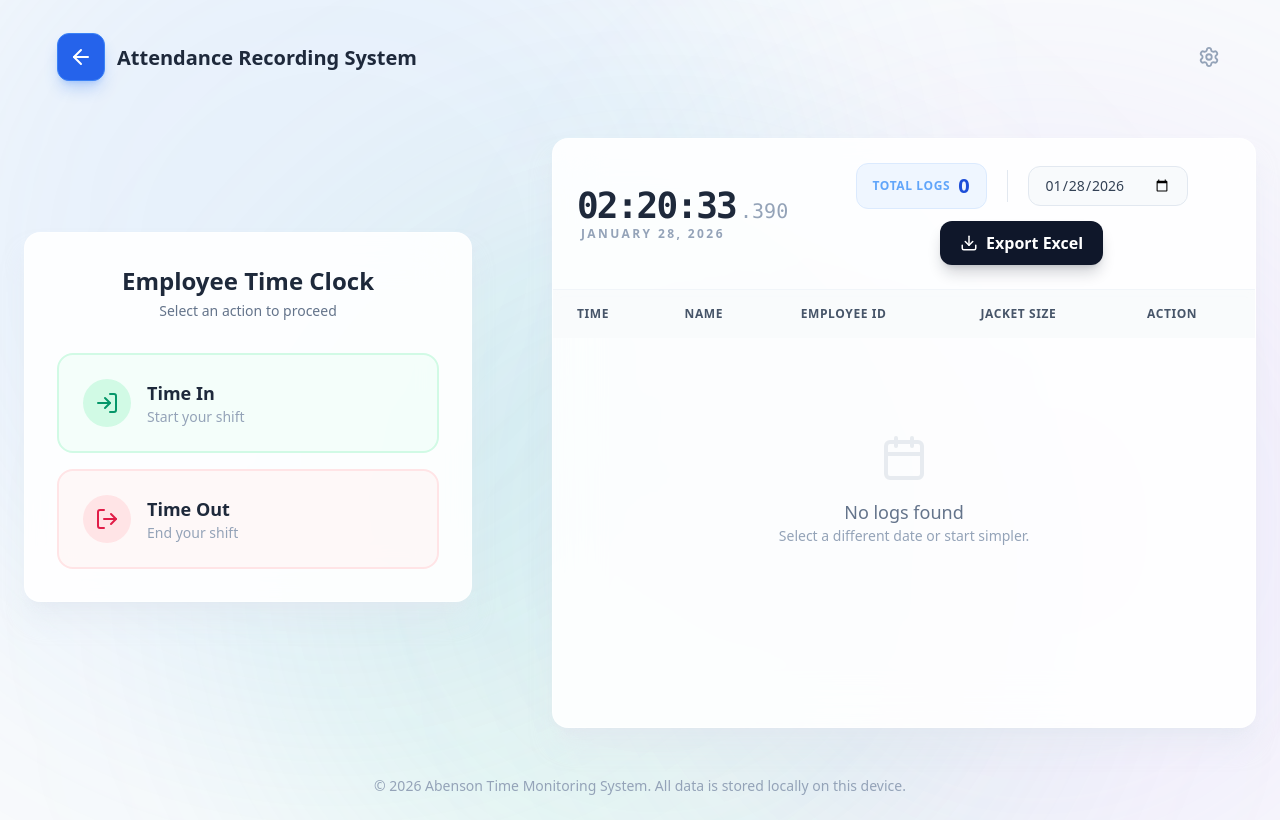
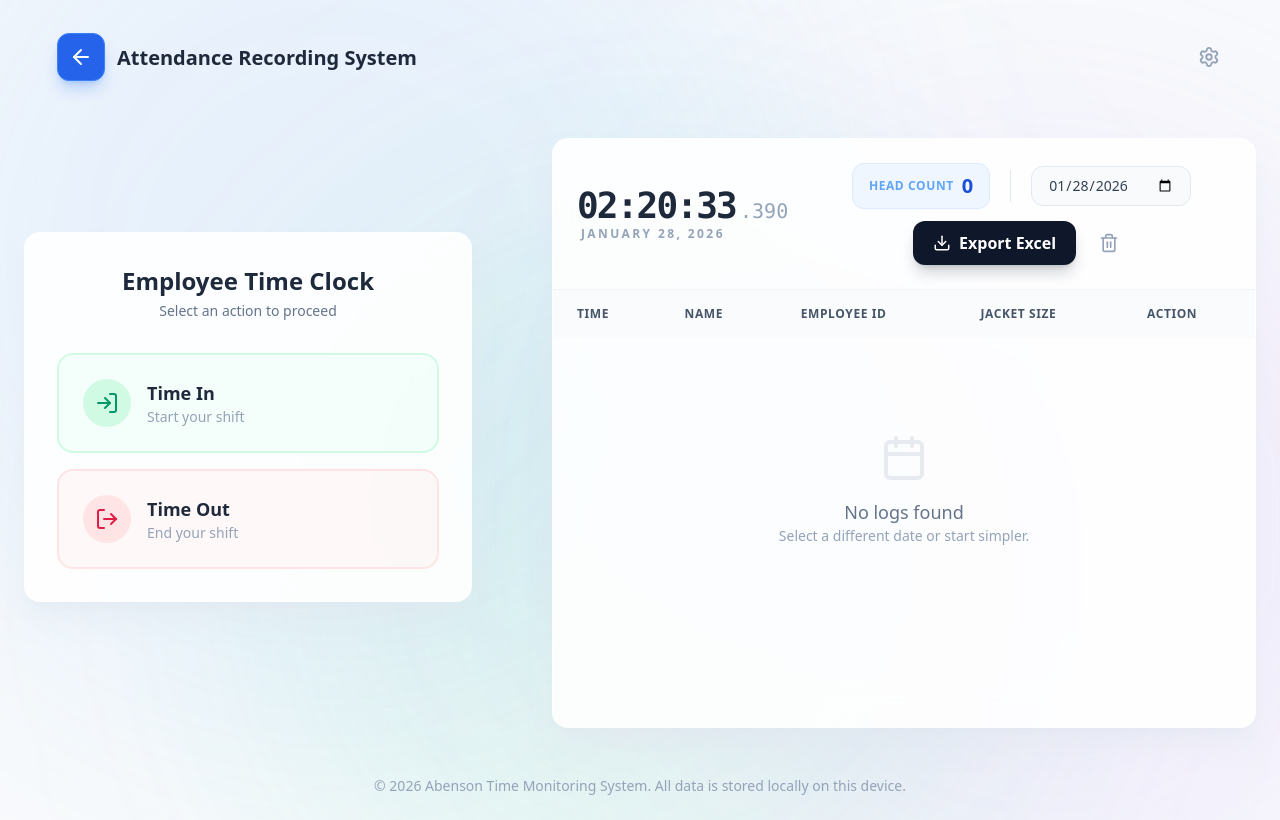
Before and after one commit to CodeJ3010803/Abenson-Time-Monitoring-System, a React (Vite) app: page / in a window 1280 px wide. Both pictures are taken after a click on the button 440 px from the left and 504 px from the top of the page. Built offline with nearby package versions, Linux system fonts and the light colour scheme.

Commit message:
feat: implement LogsTable component for displaying, filtering, and exporting employee time logs with a live clock.

```diff
--- a/src/components/LogsTable.jsx
+++ b/src/components/LogsTable.jsx
@@ -1,5 +1,5 @@
 import React, { useState, useEffect } from 'react';
-import { Download, Calendar } from 'lucide-react';
+import { Download, Calendar, Trash2 } from 'lucide-react';
 import { format, parseISO } from 'date-fns';
 import { exportLogsToExcel } from '../utils/excelExport';
 
@@ -61,8 +61,10 @@ export default function LogsTable({ logs, onClear, employees = [], showJacket =
 
                 <div className="flex flex-wrap items-center justify-center gap-3">
                     <div className="px-4 py-2 bg-blue-50 border border-blue-100 rounded-xl flex items-center gap-2">
-                        <span className="text-xs uppercase font-bold text-blue-400 tracking-wider">Total Logs</span>
-                        <span className="text-xl font-bold text-blue-700">{filteredLogs.length}</span>
+                        <span className="text-xs uppercase font-bold text-blue-400 tracking-wider">Head Count</span>
+                        <span className="text-xl font-bold text-blue-700">
+                            {new Set(filteredLogs.map(log => log.employeeId)).size}
+                        </span>
                     </div>
 
                     <div className="h-8 w-px bg-slate-200 mx-2 hidden sm:block"></div>
@@ -79,6 +81,13 @@ export default function LogsTable({ logs, onClear, employees = [], showJacket =
                     >
                         <Download size={18} />
                         Export Excel
+                    </button>
+                    <button
+                        onClick={onClear}
+                        className="p-2.5 text-slate-400 hover:text-rose-500 transition-colors rounded-xl hover:bg-rose-50 border border-transparent hover:border-rose-100"
+                        title="Clear All Logs"
+                    >
+                        <Trash2 size={20} />
                     </button>
                 </div>
             </div>
```
